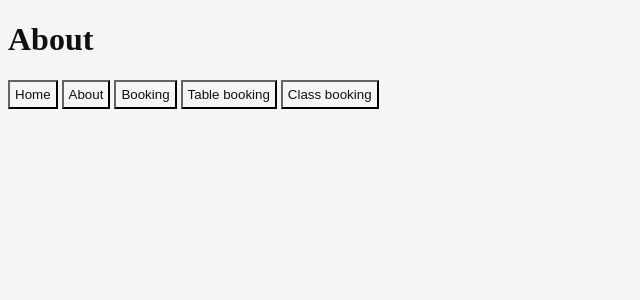
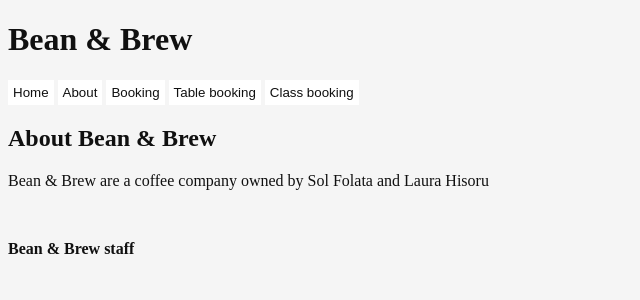
Before and after one commit to theHappyMonke/Task-2-OS, a Flask app: page /about in a window 1280 px wide. Shown: the top 300 px of the page, without its empty margins (0-640 px from the left). Run offline with Flask 3, Linux system fonts and the light colour scheme.

Commit message:
Khanya is freaky

```diff
--- a/static/css/style.css
+++ b/static/css/style.css
@@ -4,8 +4,8 @@ body {
 }
 
 button.nav {
-    border-width: 0, 0, 2px, 0;
-    background-color: #f5f5f5;
+    border-style: none;
+    background-color: #ffffff;
     border-color: #101010;
     color: #101010;
     padding: 5px;
@@ -16,6 +16,8 @@ button.nav:hover {
     background-color: #c1c1c1;
 }
 
-p {
-    background: white;
+hr {
+    height: 5px;
+    background-color: #000000;
+    border-style: none;
 }
--- a/templates/about.html
+++ b/templates/about.html
@@ -2,16 +2,20 @@
 
 <html>
     <head>
-        <title>About page</title>
+        <title>Bean & Brew Coffee</title>
         <link rel = 'stylesheet' href = '/static/css/style.css'>
     </head>
 
     <body>
-        <h1>About</h1>
+        <h1>Bean & Brew</h1>
         <a href = "/"><button class = "nav">Home</button></a>
         <a href = "/about"><button class = "nav">About</button></a>
         <a href = "/booking"><button class = "nav">Booking</button></a>
         <a href = "/booking/tables"><button class = "nav">Table booking</button></a>
         <a href = "/booking/classes"><button class = "nav">Class booking</button></a>
+        <h2>About Bean & Brew</h2>
+        <p>Bean & Brew are a coffee company owned by Sol Folata and Laura Hisoru</p>
+        <br>
+        <p><b>Bean & Brew staff</b></p>
     </body>
 </html>
--- a/templates/booking.html
+++ b/templates/booking.html
@@ -2,12 +2,12 @@
 
 <html>
     <head>
-        <title>Booking page</title>
+        <title>Bean & Brew Coffee</title>
         <link rel = 'stylesheet' href = '/static/css/style.css'>
     </head>
 
     <body>
-        <h1>Booking</h1>
+        <h1>Bean & Brew</h1>
         <a href = "/"><button class = "nav">Home</button></a>
         <a href = "/about"><button class = "nav">About</button></a>
         <a href = "/booking"><button class = "nav">Booking</button></a>
--- a/templates/class-booking.html
+++ b/templates/class-booking.html
@@ -2,12 +2,12 @@
 
 <html>
     <head>
-        <title>Class booking page</title>
+        <title>Bean & Brew Coffee</title>
         <link rel = 'stylesheet' href = '/static/css/style.css'>
     </head>
 
     <body>
-        <h1>Class booking</h1>
+        <h1>Bean & Brew</h1>
         <a href = "/"><button class = "nav">Home</button></a>
         <a href = "/about"><button class = "nav">About</button></a>
         <a href = "/booking"><button class = "nav">Booking</button></a>
--- a/templates/table-booking.html
+++ b/templates/table-booking.html
@@ -2,12 +2,12 @@
 
 <html>
     <head>
-        <title>Table booking page</title>
+        <title>Bean & Brew Coffee</title>
         <link rel = 'stylesheet' href = '/static/css/style.css'>
     </head>
 
     <body>
-        <h1>Table booking</h1>
+        <h1>Bean & Brew</h1>
         <a href = "/"><button class = "nav">Home</button></a>
         <a href = "/about"><button class = "nav">About</button></a>
         <a href = "/booking"><button class = "nav">Booking</button></a>
```
Also changed, not shown: templates/home.html (+8 -3 lines).
